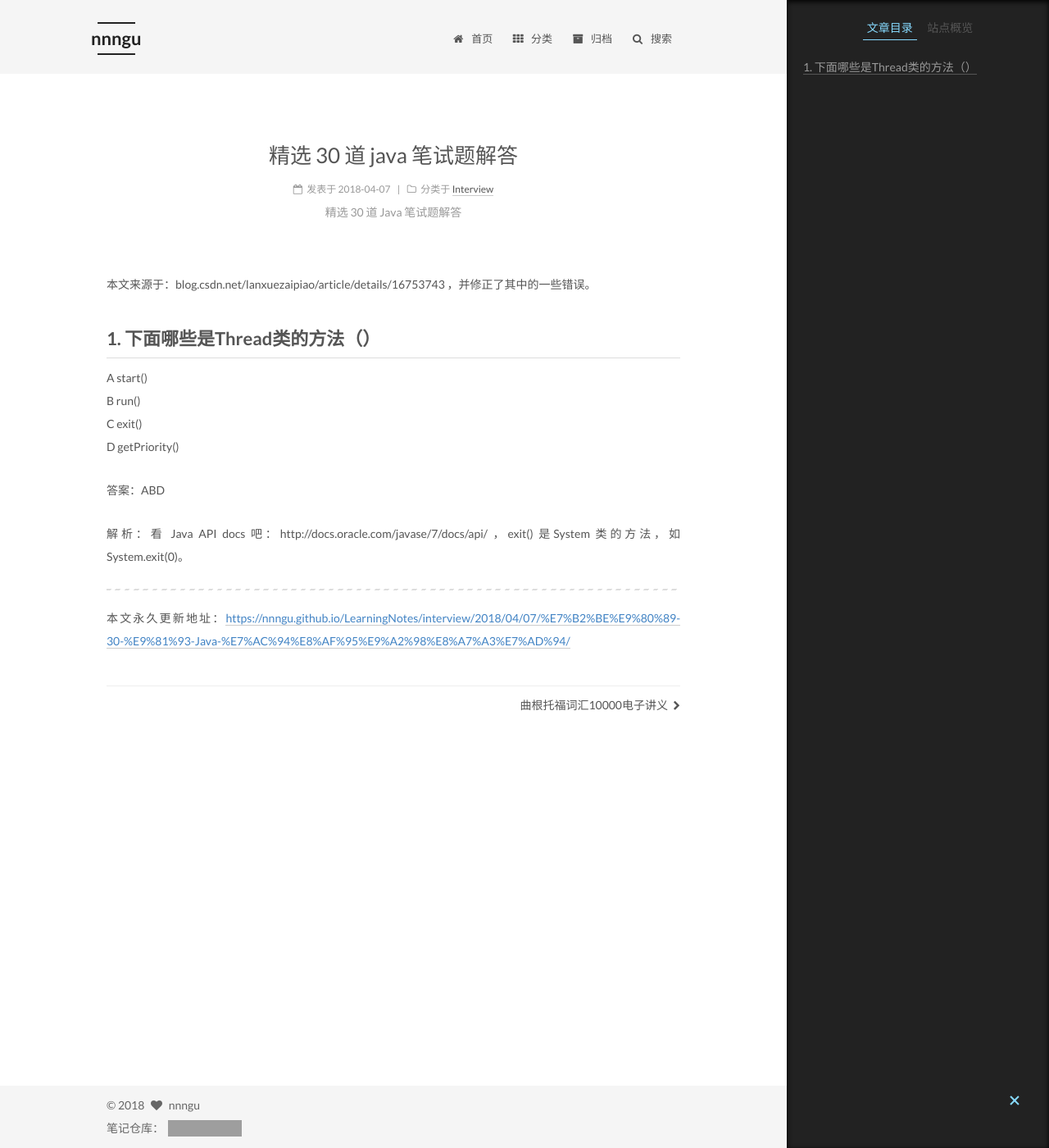
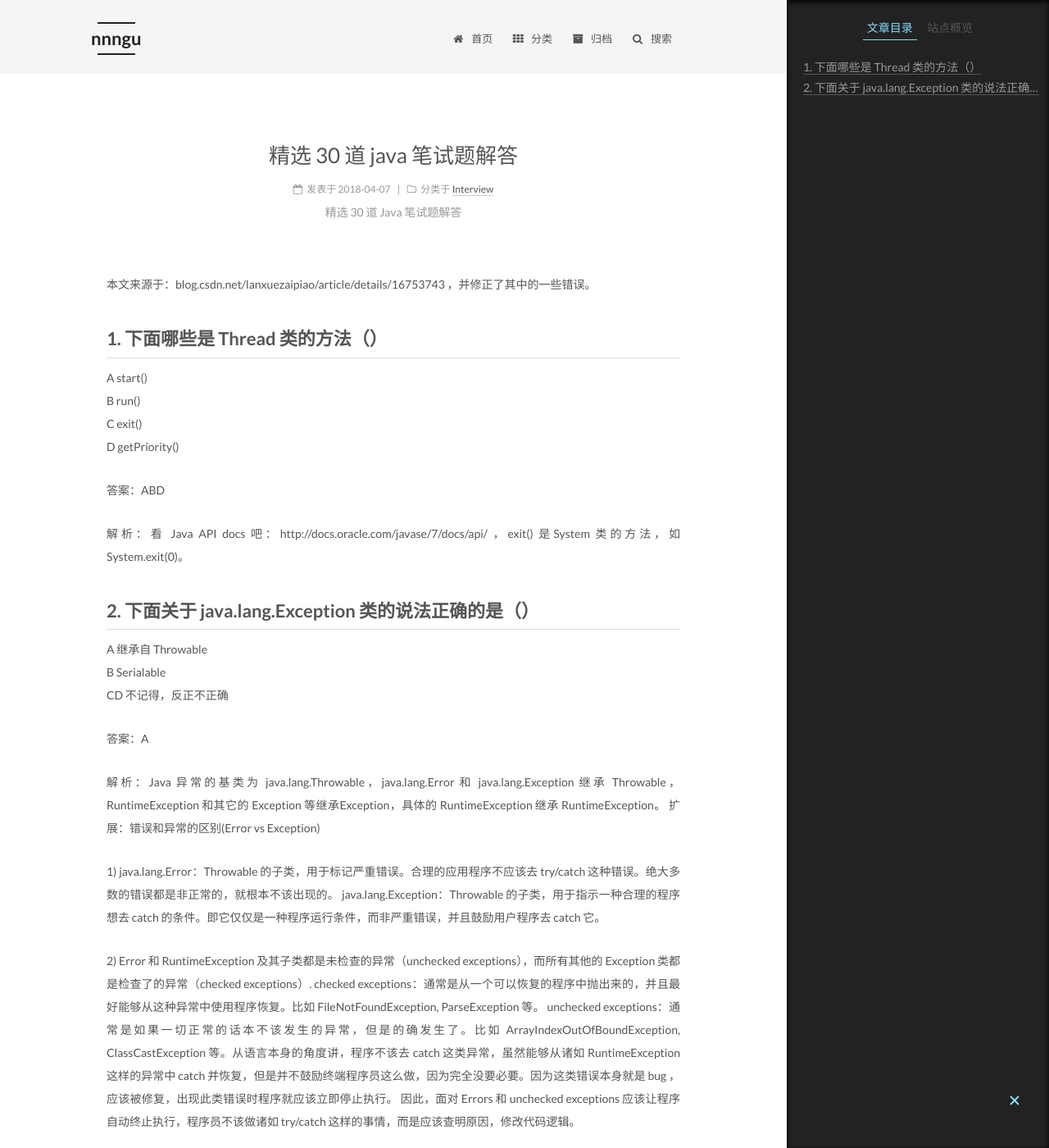
Before and after one commit to nnngu/LearningNotes, a Jekyll site: the page built from _posts/2018-04-07-精选 30 道 Java 笔试题解答.md, in a window 1280 px wide and 1400 px high. Shown: the whole window at 82% size. Built offline with Jekyll 4.4.1, drawn with Linux system fonts in a browser that asks for light colours; some of the changed text lies outside the part shown; grey boxes are pictures that could not be loaded.

Commit message:
修改文件: _posts/2018-04-07-精选 30 道 Java 笔试题解答.md

```diff
--- a/_posts/2018-04-07-精选 30 道 Java 笔试题解答.md
+++ b/_posts/2018-04-07-精选 30 道 Java 笔试题解答.md
@@ -5,7 +5,7 @@ description: 精选 30 道 Java 笔试题解答
 
 本文来源于：blog.csdn.net/lanxuezaipiao/article/details/16753743 ，并修正了其中的一些错误。
 
-## 1. 下面哪些是Thread类的方法（）
+## 1. 下面哪些是 Thread 类的方法（）
 A start()
 B run()
 C exit()
@@ -14,6 +14,28 @@ D getPriority()
 答案：ABD
 
 解析：看 Java API docs 吧：http://docs.oracle.com/javase/7/docs/api/ ，exit() 是System 类的方法，如 System.exit(0)。
+
+## 2. 下面关于 java.lang.Exception 类的说法正确的是（）
+
+A 继承自 Throwable
+B Serialable
+CD 不记得，反正不正确
+
+答案：A
+
+解析：Java 异常的基类为 java.lang.Throwable，java.lang.Error 和 java.lang.Exception 继承 Throwable，RuntimeException 和其它的 Exception 等继承Exception，具体的 RuntimeException 继承 RuntimeException。
+扩展：错误和异常的区别(Error vs Exception)
+
+1) java.lang.Error：Throwable 的子类，用于标记严重错误。合理的应用程序不应该去 try/catch 这种错误。绝大多数的错误都是非正常的，就根本不该出现的。
+java.lang.Exception：Throwable 的子类，用于指示一种合理的程序想去 catch 的条件。即它仅仅是一种程序运行条件，而非严重错误，并且鼓励用户程序去 catch 它。
+
+2) Error 和 RuntimeException 及其子类都是未检查的异常（unchecked exceptions），而所有其他的 Exception 类都是检查了的异常（checked exceptions）.
+checked exceptions：通常是从一个可以恢复的程序中抛出来的，并且最好能够从这种异常中使用程序恢复。比如 FileNotFoundException,  ParseException 等。
+unchecked exceptions：通常是如果一切正常的话本不该发生的异常，但是的确发生了。比如 ArrayIndexOutOfBoundException, ClassCastException 等。从语言本身的角度讲，程序不该去 catch 这类异常，虽然能够从诸如 RuntimeException 这样的异常中 catch 并恢复，但是并不鼓励终端程序员这么做，因为完全没要必要。因为这类错误本身就是 bug ，应该被修复，出现此类错误时程序就应该立即停止执行。 因此，面对 Errors 和 unchecked exceptions 应该让程序自动终止执行，程序员不该做诸如 try/catch 这样的事情，而是应该查明原因，修改代码逻辑。
+
+RuntimeException：RuntimeException 体系包括错误的类型转换、数组越界访问和试图访问空指针等等。
+
+处理 RuntimeException 的原则是：如果出现 RuntimeException，那么一定是程序员的错误。例如，可以通过检查数组下标和数组边界来避免数组越界访问异常。其他（IOException等等）checked 异常一般是外部错误，例如试图从文件尾后读取数据等，这并不是程序本身的错误，而是在应用环境中出现的外部错误。
 
 
 
```
